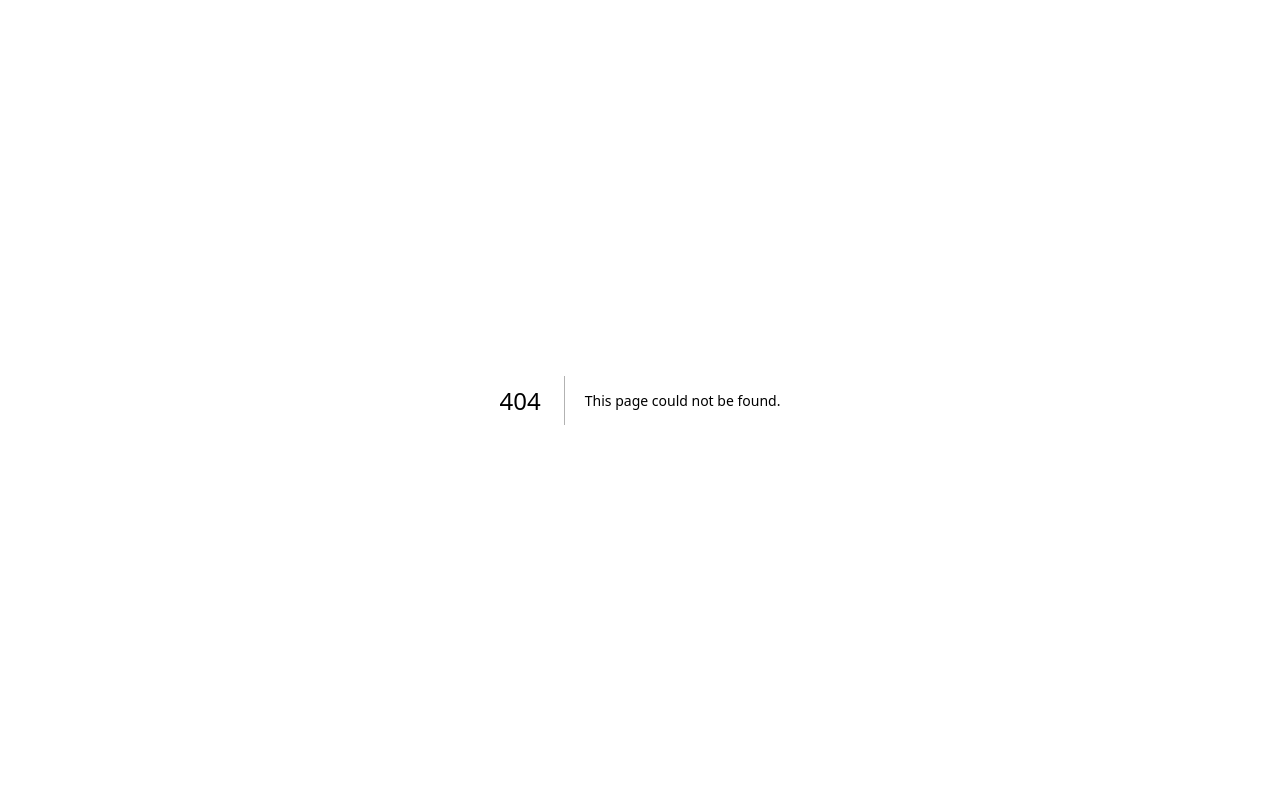
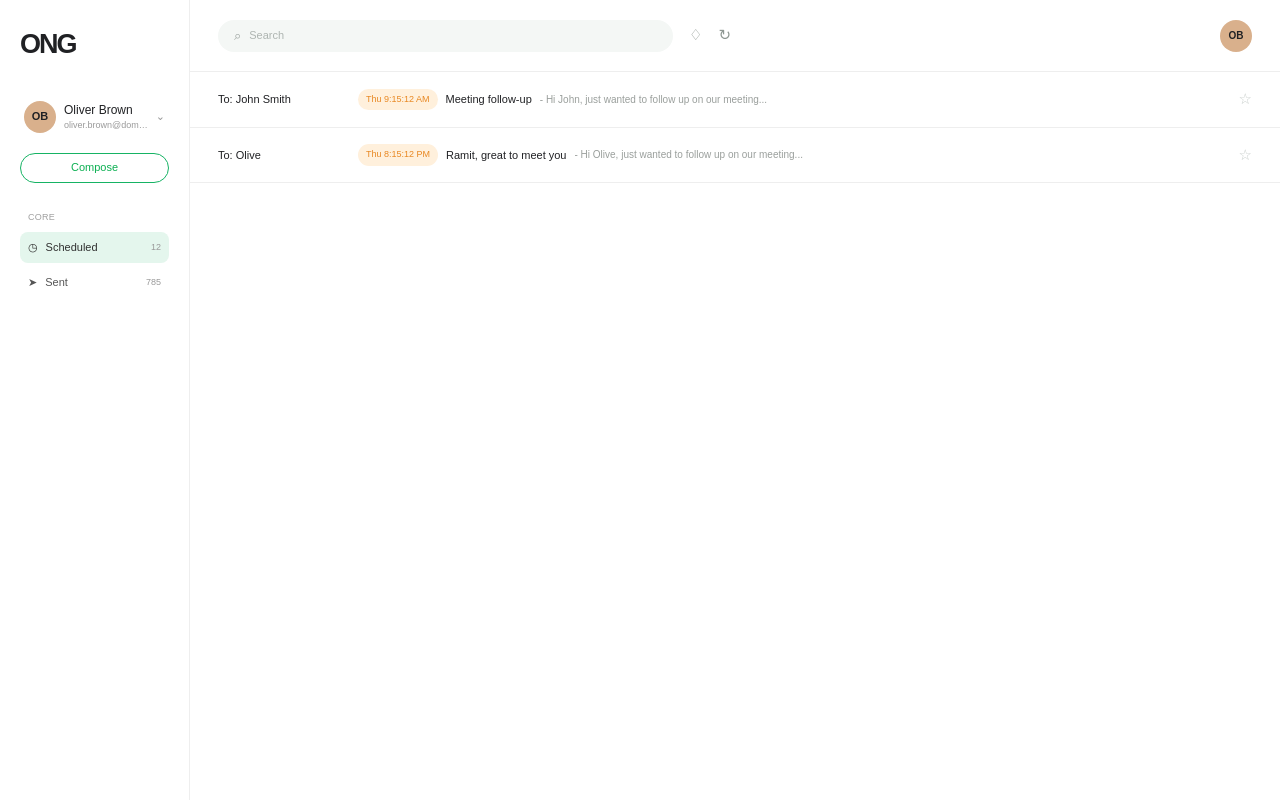
Before and after one commit to devansharyan123/Reachinbox-Scheduler, a Next.js app in the folder frontend/: page /dashboard in a window 1280 px wide. Before the commit this address had no page. Built offline with nearby package versions, Linux system fonts and the light colour scheme.

Commit message:
built google login and dashboard ui

```diff
--- /dev/null
+++ b/frontend/app/api/auth/[...nextauth]/route.ts
@@ -0,0 +1,3 @@
+import { handlers } from "@/auth";
+
+export const { GET, POST } = handlers;
--- /dev/null
+++ b/frontend/app/dashboard/page.tsx
@@ -0,0 +1,213 @@
+"use client";
+
+import { useState } from "react";
+
+type EmailStatus = "scheduled" | "sent";
+
+interface Email {
+  id: number;
+  recipient: string;
+  subject: string;
+  preview: string;
+  time: string;
+  status: EmailStatus;
+}
+
+const scheduledEmails: Email[] = [
+  {
+    id: 1,
+    recipient: "John Smith",
+    subject: "Meeting follow-up",
+    preview: "Hi John, just wanted to follow up on our meeting...",
+    time: "Thu 9:15:12 AM",
+    status: "scheduled",
+  },
+  {
+    id: 2,
+    recipient: "Olive",
+    subject: "Ramit, great to meet you",
+    preview: "Hi Olive, just wanted to follow up on our meeting...",
+    time: "Thu 8:15:12 PM",
+    status: "scheduled",
+  },
+];
+
+const sentEmails: Email[] = [
+  {
+    id: 3,
+    recipient: "Sarah Wilson",
+    subject: "Re: Project Update",
+    preview: "Thanks for the update, Sarah. Looks good!",
+    time: "Today, 10:23 AM",
+    status: "sent",
+  },
+  {
+    id: 4,
+    recipient: "Support",
+    subject: "Issue with login",
+    preview: "I am having trouble logging in to the dashboard...",
+    time: "Today, 9:42 AM",
+    status: "sent",
+  },
+];
+
+export default function Dashboard() {
+  const [activeTab, setActiveTab] = useState<EmailStatus>("scheduled");
+
+  const emails =
+    activeTab === "scheduled" ? scheduledEmails : sentEmails;
+
+  return (
+    <main className="min-h-screen bg-white text-[#202124]">
+      <div className="flex min-h-screen">
+        {/* Sidebar */}
+        <aside className="w-[190px] shrink-0 border-r border-[#eeeeee] px-5 py-6">
+          {/* Logo */}
+          <div className="mb-7 text-[27px] font-black tracking-[-2px]">
+            ONG
+          </div>
+
+          {/* User */}
+          <div className="mb-3 flex items-center gap-2 rounded-lg px-1 py-2">
+            <div className="flex h-8 w-8 items-center justify-center rounded-full bg-[#d9b08c] text-[11px] font-semibold">
+              OB
+            </div>
+
+            <div className="min-w-0 flex-1">
+              <p className="truncate text-[12px] font-medium">
+                Oliver Brown
+              </p>
+              <p className="truncate text-[9px] text-[#9a9a9a]">
+                oliver.brown@domain.io
+              </p>
+            </div>
+
+            <span className="text-[11px] text-[#999]">⌄</span>
+          </div>
+
+          {/* Compose */}
+          <button
+            onClick={() => alert("Compose screen coming next")}
+            className="mb-7 h-[30px] w-full cursor-pointer rounded-full border border-[#16b364] text-[11px] font-medium text-[#0aaf51] transition hover:bg-[#effcf5]"
+          >
+            Compose
+          </button>
+
+          {/* Core */}
+          <p className="mb-2 px-2 text-[9px] font-medium uppercase tracking-wide text-[#a0a0a0]">
+            Core
+          </p>
+
+          <button
+            onClick={() => setActiveTab("scheduled")}
+            className={`mb-1 flex h-[31px] w-full cursor-pointer items-center justify-between rounded-lg px-2 text-[11px] ${
+              activeTab === "scheduled"
+                ? "bg-[#e4f6ed] text-[#303030]"
+                : "text-[#555]"
+            }`}
+          >
+            <span className="flex items-center gap-2">
+              <span>◷</span>
+              Scheduled
+            </span>
+
+            <span className="text-[9px] text-[#999]">12</span>
+          </button>
+
+          <button
+            onClick={() => setActiveTab("sent")}
+            className={`flex h-[31px] w-full cursor-pointer items-center justify-between rounded-lg px-2 text-[11px] ${
+              activeTab === "sent"
+                ? "bg-[#e4f6ed] text-[#303030]"
+                : "text-[#555]"
+            }`}
+          >
+            <span className="flex items-center gap-2">
+              <span>➤</span>
+              Sent
+            </span>
+
+            <span className="text-[9px] text-[#999]">785</span>
+          </button>
+        </aside>
+
+        {/* Main content */}
+        <section className="flex min-w-0 flex-1 flex-col">
+          {/* Top bar */}
+          <header className="flex h-[72px] items-center gap-4 border-b border-[#eeeeee] px-7">
+            <div className="flex h-[32px] max-w-[455px] flex-1 items-center rounded-full bg-[#f4f7f5] px-4">
+              <span className="mr-2 text-[13px] text-[#9da5a1]">
+                ⌕
+              </span>
+
+              <input
+                placeholder="Search"
+                className="w-full bg-transparent text-[11px] outline-none placeholder:text-[#aeb5b1]"
+              />
+            </div>
+
+            <button className="cursor-pointer text-[15px] text-[#8f9893]">
+              ♢
+            </button>
+
+            <button className="cursor-pointer text-[15px] text-[#8f9893]">
+              ↻
+            </button>
+
+            <div className="ml-auto flex items-center gap-2">
+              <div className="flex h-8 w-8 items-center justify-center rounded-full bg-[#d9b08c] text-[10px] font-semibold">
+                OB
+              </div>
+            </div>
+          </header>
+
+          {/* Email list */}
+          <div className="flex-1">
+            {emails.length === 0 ? (
+              <div className="flex h-[400px] items-center justify-center text-sm text-[#999]">
+                No {activeTab} emails
+              </div>
+            ) : (
+              emails.map((email) => (
+                <button
+                  key={email.id}
+                  className="group flex w-full cursor-pointer items-center gap-5 border-b border-[#eeeeee] px-7 py-4 text-left transition hover:bg-[#fafcfb]"
+                >
+                  <div className="w-[120px] shrink-0 text-[11px] font-medium">
+                    To: {email.recipient}
+                  </div>
+
+                  <div className="flex min-w-0 flex-1 items-center gap-2">
+                    <span
+                      className={`shrink-0 rounded-full px-2 py-1 text-[9px] ${
+                        email.status === "scheduled"
+                          ? "bg-[#fff0dc] text-[#e88721]"
+                          : "bg-[#f0f2f2] text-[#747b78]"
+                      }`}
+                    >
+                      {email.status === "scheduled"
+                        ? email.time
+                        : "Sent"}
+                    </span>
+
+                    <span className="shrink-0 text-[11px] font-medium">
+                      {email.subject}
+                    </span>
+
+                    <span className="truncate text-[10px] text-[#9a9f9c]">
+                      - {email.preview}
+                    </span>
+                  </div>
+
+                  <span className="text-[15px] text-[#c7cdca] transition group-hover:text-[#888]">
+                    ☆
+                  </span>
+                </button>
+              ))
+            )}
+          </div>
+        </section>
+      </div>
+    </main>
+  );
+}
--- a/frontend/app/page.tsx
+++ b/frontend/app/page.tsx
@@ -1,69 +1,104 @@
-import Image from "next/image";
+"use client";
+
+import { signIn } from "next-auth/react";
+import { useState } from "react";
+
 
 export default function Home() {
+  const [email, setEmail] = useState("");
+  const [password, setPassword] = useState("");
+
+  const handleLogin = (e: React.FormEvent) => {
+    e.preventDefault();
+
+    console.log("Email login:", {
+      email,
+      password,
+    });
+  };
+
+ const handleGoogleLogin = async () => {
+  await signIn("google", {
+    callbackUrl: "/dashboard",
+  });
+};
+
   return (
-    <div className="flex flex-col flex-1 items-center justify-center bg-zinc-50 font-sans dark:bg-black">
-      <main className="flex flex-1 w-full max-w-3xl flex-col items-center justify-between py-32 px-16 bg-white dark:bg-black sm:items-start">
-        <Image
-          className="dark:invert h-5 w-[100px]"
-          src="/next.svg"
-          alt="Next.js logo"
-          width={100}
-          height={20}
-          priority
-        />
-        <div className="flex flex-col items-center gap-6 text-center sm:items-start sm:text-left">
-          <h1 className="max-w-xs text-3xl font-semibold leading-10 tracking-tight text-black dark:text-zinc-50">
-            To get started, edit the{" "}
-            <code className="rounded bg-black/[.06] px-1.5 py-0.5 font-mono text-[0.9em] dark:bg-white/[.08]">
-              page.tsx
-            </code>{" "}
-            file.
-          </h1>
-          <p className="max-w-md text-lg leading-8 text-zinc-600 dark:text-zinc-400">
-            Looking for a starting point or more instructions? Head over to{" "}
-            <a
-              href="https://vercel.com/templates?framework=next.js&utm_source=create-next-app&utm_medium=appdir-template-tw&utm_campaign=create-next-app"
-              className="font-medium text-zinc-950 dark:text-zinc-50"
-            >
-              Templates
-            </a>{" "}
-            or the{" "}
-            <a
-              href="https://nextjs.org/learn?utm_source=create-next-app&utm_medium=appdir-template-tw&utm_campaign=create-next-app"
-              className="font-medium text-zinc-950 dark:text-zinc-50"
-            >
-              Learning
-            </a>{" "}
-            center.
-          </p>
+    <main className="flex min-h-screen items-center justify-center bg-white px-6">
+      <div className="w-full max-w-[338px] rounded-md border border-[#e5e7eb] px-10 py-9">
+        <h1 className="mb-5 text-center text-[27px] font-semibold text-[#202124]">
+          Login
+        </h1>
+
+        {/* Google Login */}
+        <button
+          type="button"
+          onClick={handleGoogleLogin}
+          className="flex h-[34px] cursor-pointer w-full items-center justify-center gap-2 rounded-[7px] bg-[#e3f5ec] text-[12px] font-medium text-[#303030] transition hover:bg-[#d8f0e5]"
+        >
+          <svg
+            width="18"
+            height="18"
+            viewBox="0 0 24 24"
+            aria-hidden="true"
+          >
+            <path
+              fill="#4285F4"
+              d="M21.35 12.27c0-.72-.06-1.41-.18-2.07H12v3.92h5.24a4.48 4.48 0 0 1-1.95 2.94v2.45h3.15c1.85-1.7 2.91-4.2 2.91-7.24z"
+            />
+            <path
+              fill="#34A853"
+              d="M12 21.75c2.64 0 4.86-.87 6.48-2.34l-3.15-2.45c-.87.58-1.98.92-3.33.92-2.56 0-4.73-1.73-5.51-4.06H3.23v2.53A9.79 9.79 0 0 0 12 21.75z"
+            />
+            <path
+              fill="#FBBC05"
+              d="M6.49 13.82A5.88 5.88 0 0 1 6.18 12c0-.63.11-1.24.31-1.82V7.65H3.23A9.75 9.75 0 0 0 2.25 12c0 1.57.38 3.05.98 4.35l3.26-2.53z"
+            />
+            <path
+              fill="#EA4335"
+              d="M12 6.12c1.44 0 2.73.5 3.75 1.48l2.81-2.81C16.86 3.25 14.64 2.25 12 2.25a9.79 9.79 0 0 0-8.77 5.4l3.26 2.53C7.27 7.85 9.44 6.12 12 6.12z"
+            />
+          </svg>
+          <span>Login with Google</span>
+        </button>
+
+        {/* Divider */}
+        <div className="my-4 flex items-center gap-3">
+          <div className="h-px flex-1 bg-[#eeeeee]" />
+
+          <span className="text-[9px] text-[#b8b8b8]">
+            or sign up through email
+          </span>
+
+          <div className="h-px flex-1 bg-[#eeeeee]" />
         </div>
-        <div className="flex flex-col gap-4 text-base font-medium sm:flex-row">
-          <a
-            className="flex h-12 w-full items-center justify-center gap-2 rounded-full bg-foreground px-5 text-background transition-colors hover:bg-[#383838] dark:hover:bg-[#ccc] md:w-[158px]"
-            href="https://vercel.com/new?utm_source=create-next-app&utm_medium=appdir-template-tw&utm_campaign=create-next-app"
-            target="_blank"
-            rel="noopener noreferrer"
+
+        {/* Email Login */}
+        <form onSubmit={handleLogin} className="space-y-2">
+          <input
+            type="email"
+            placeholder="Email ID"
+            value={email}
+            onChange={(e) => setEmail(e.target.value)}
+            className="h-[39px] w-full rounded-[7px] bg-[#f3f6f4] px-3 text-[11px] text-[#333] outline-none placeholder:text-[#8c9490] focus:ring-1 focus:ring-[#00b746]"
+          />
+
+          <input
+            type="password"
+            placeholder="Password"
+            value={password}
+            onChange={(e) => setPassword(e.target.value)}
+            className="h-[39px] w-full rounded-[7px] bg-[#f3f6f4] px-3 text-[11px] text-[#333] outline-none placeholder:text-[#8c9490] focus:ring-1 focus:ring-[#00b746]"
+          />
+
+          <button
+            type="submit"
+            className="mt-4 h-[34px] cursor-pointer w-full rounded-[7px] bg-[#00b341] text-[11px] font-medium text-white transition hover:bg-[#00a83d]"
           >
-            <Image
-              className="dark:invert h-[14px] w-4"
-              src="/vercel.svg"
-              alt="Vercel logomark"
-              width={16}
-              height={14}
-            />
-            Deploy Now
-          </a>
-          <a
-            className="flex h-12 w-full items-center justify-center rounded-full border border-solid border-black/[.08] px-5 transition-colors hover:border-transparent hover:bg-black/[.04] dark:border-white/[.145] dark:hover:bg-[#1a1a1a] md:w-[158px]"
-            href="https://nextjs.org/docs?utm_source=create-next-app&utm_medium=appdir-template-tw&utm_campaign=create-next-app"
-            target="_blank"
-            rel="noopener noreferrer"
-          >
-            Documentation
-          </a>
-        </div>
-      </main>
-    </div>
+            Login
+          </button>
+        </form>
+      </div>
+    </main>
   );
 }
--- /dev/null
+++ b/frontend/auth.ts
@@ -0,0 +1,11 @@
+import NextAuth from "next-auth";
+import Google from "next-auth/providers/google";
+
+export const { handlers, auth, signIn, signOut } = NextAuth({
+  providers: [
+    Google({
+      clientId: process.env.AUTH_GOOGLE_ID,
+      clientSecret: process.env.AUTH_GOOGLE_SECRET,
+    }),
+  ],
+});
--- a/frontend/package.json
+++ b/frontend/package.json
@@ -10,6 +10,7 @@
   },
   "dependencies": {
     "next": "16.3.2",
+    "next-auth": "^5.0.0-beta.32",
     "react": "19.2.8",
     "react-dom": "19.2.8"
   },
```
Also changed, not shown: 1 other file (tests, documents, lock files or other folders).
